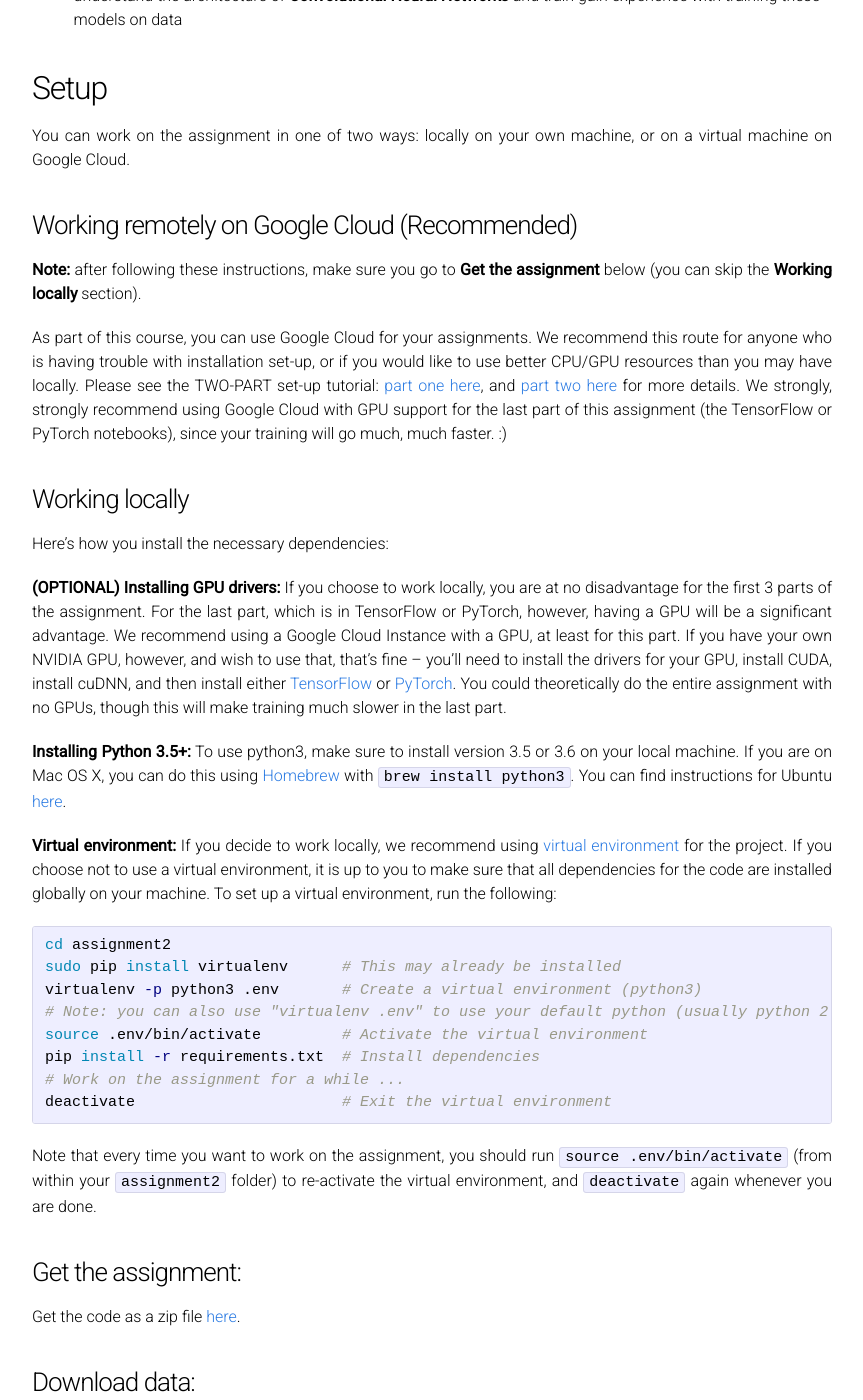
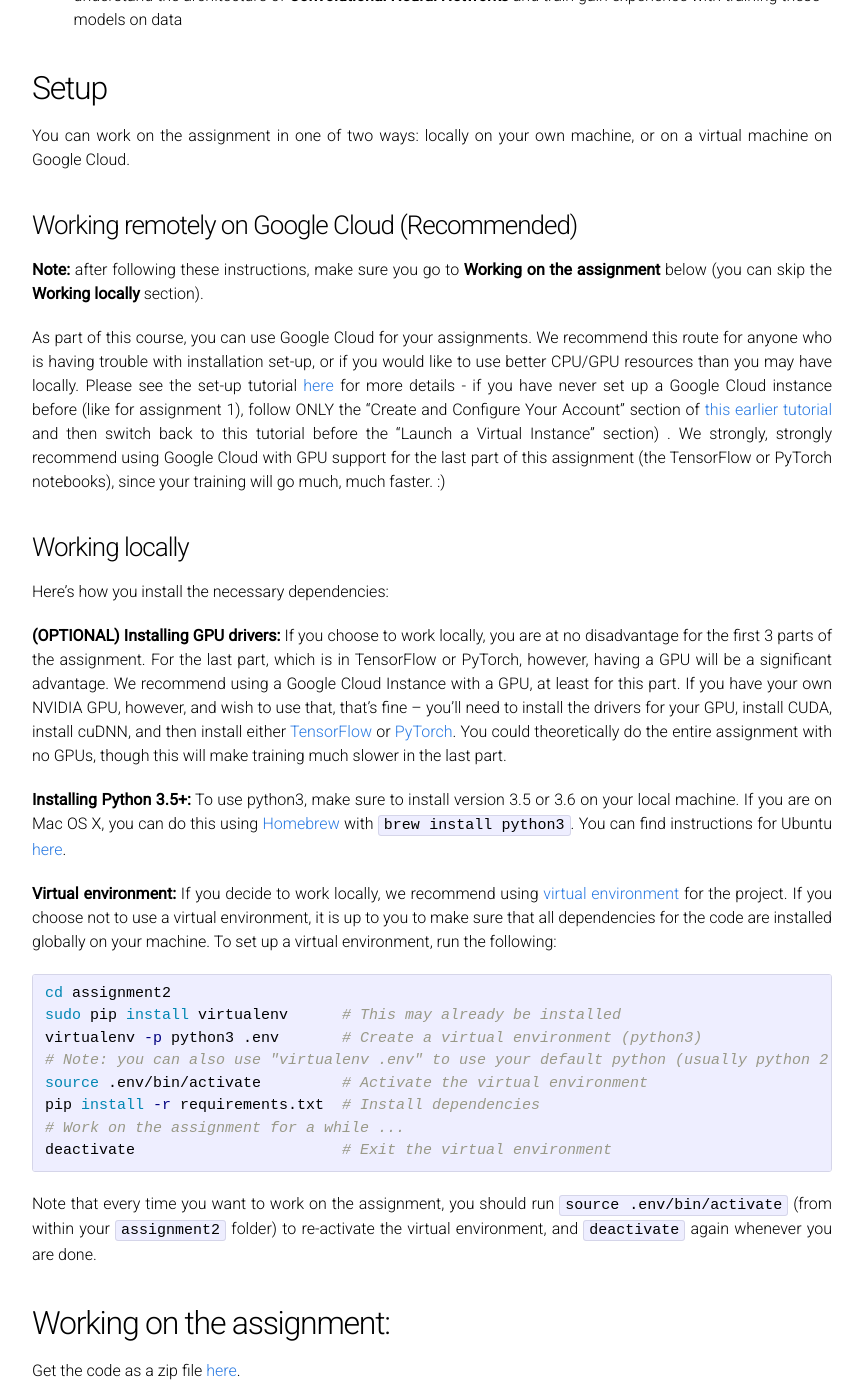
Before and after one commit to cs231n/cs231n.github.io, a Jekyll site: the page built from assignments/2017/assignment2.md, in a window 1280 px wide and 1400 px high, scrolled down 345 px. Shown: the whole window, without its empty margins (208-1071 px from the left). Built offline with Jekyll 4.4.1, drawn with Linux system fonts in a browser that asks for light colours.

Commit message:
olivier fixes

```diff
--- a/assignments/2017/assignment2.md
+++ b/assignments/2017/assignment2.md
@@ -24,9 +24,9 @@ You can work on the assignment in one of two ways: locally on your own machine,
 
 ### Working remotely on Google Cloud (Recommended)
 
-**Note:** after following these instructions, make sure you go to **Get the assignment** below (you can skip the **Working locally** section).
+**Note:** after following these instructions, make sure you go to **Working on the assignment** below (you can skip the **Working locally** section).
 
-As part of this course, you can use Google Cloud for your assignments. We recommend this route for anyone who is having trouble with installation set-up, or if you would like to use better CPU/GPU resources than you may have locally. Please see the TWO-PART set-up tutorial: [part one here](http://cs231n.github.io/gce-tutorial/), and [part two here](http://cs231n.github.io/gce-tutorial-gpus/) for more details. We strongly, strongly recommend using Google Cloud with GPU support for the last part of this assignment (the TensorFlow or PyTorch notebooks), since your training will go much, much faster. :)
+As part of this course, you can use Google Cloud for your assignments. We recommend this route for anyone who is having trouble with installation set-up, or if you would like to use better CPU/GPU resources than you may have locally. Please see the set-up tutorial [here](http://cs231n.github.io/gce-tutorial-gpus/) for more details - if you have never set up a Google Cloud instance before (like for assignment 1), follow ONLY the "Create and Configure Your Account" section of [this earlier tutorial](http://cs231n.github.io/gce-tutorial) and then switch back to this tutorial before the "Launch a Virtual Instance" section) . We strongly, strongly recommend using Google Cloud with GPU support for the last part of this assignment (the TensorFlow or PyTorch notebooks), since your training will go much, much faster. :)
 
 ### Working locally
 Here's how you install the necessary dependencies:
@@ -53,7 +53,7 @@ deactivate                       # Exit the virtual environment
 
 Note that every time you want to work on the assignment, you should run `source .env/bin/activate` (from within your `assignment2` folder) to re-activate the virtual environment, and `deactivate` again whenever you are done.
 
-### Get the assignment:
+## Working on the assignment:
 Get the code as a zip file [here](http://cs231n.stanford.edu/assignments/2017/spring1617_assignment2.zip).
 
 ### Download data:
```
